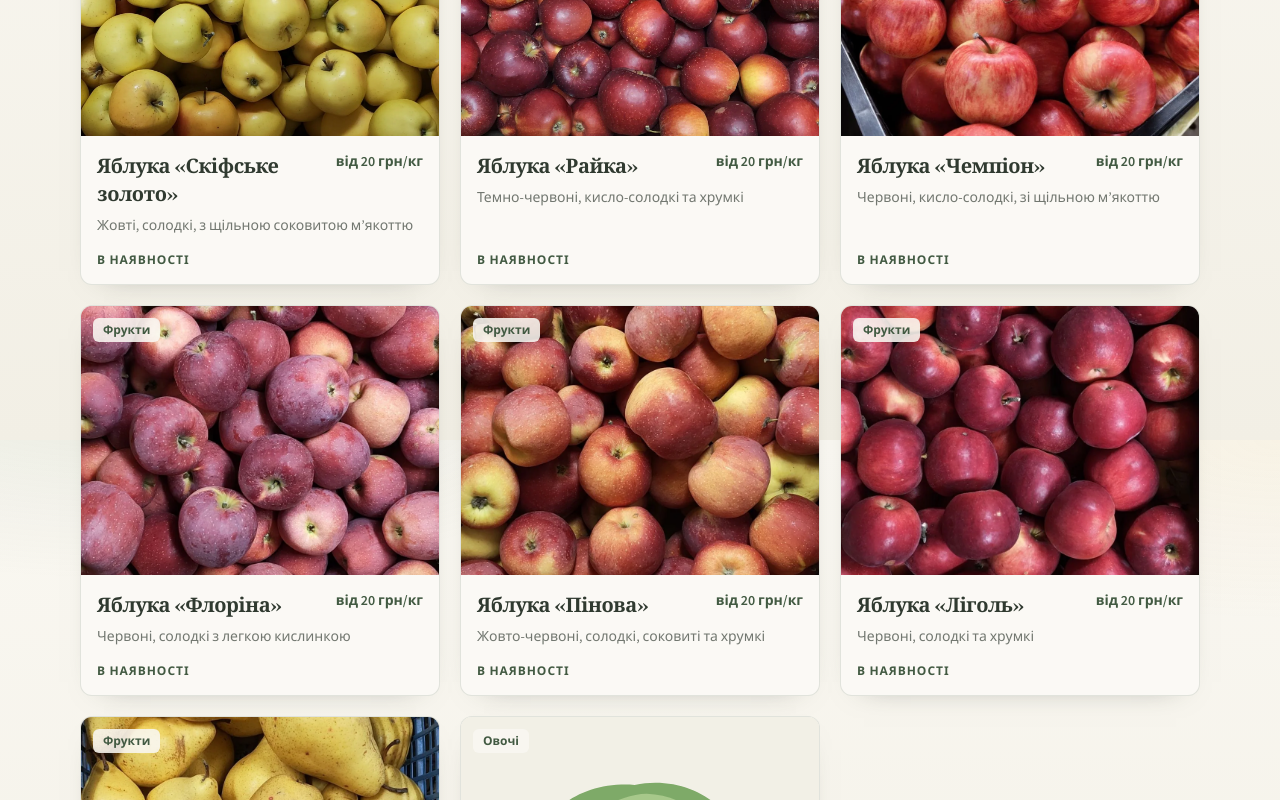
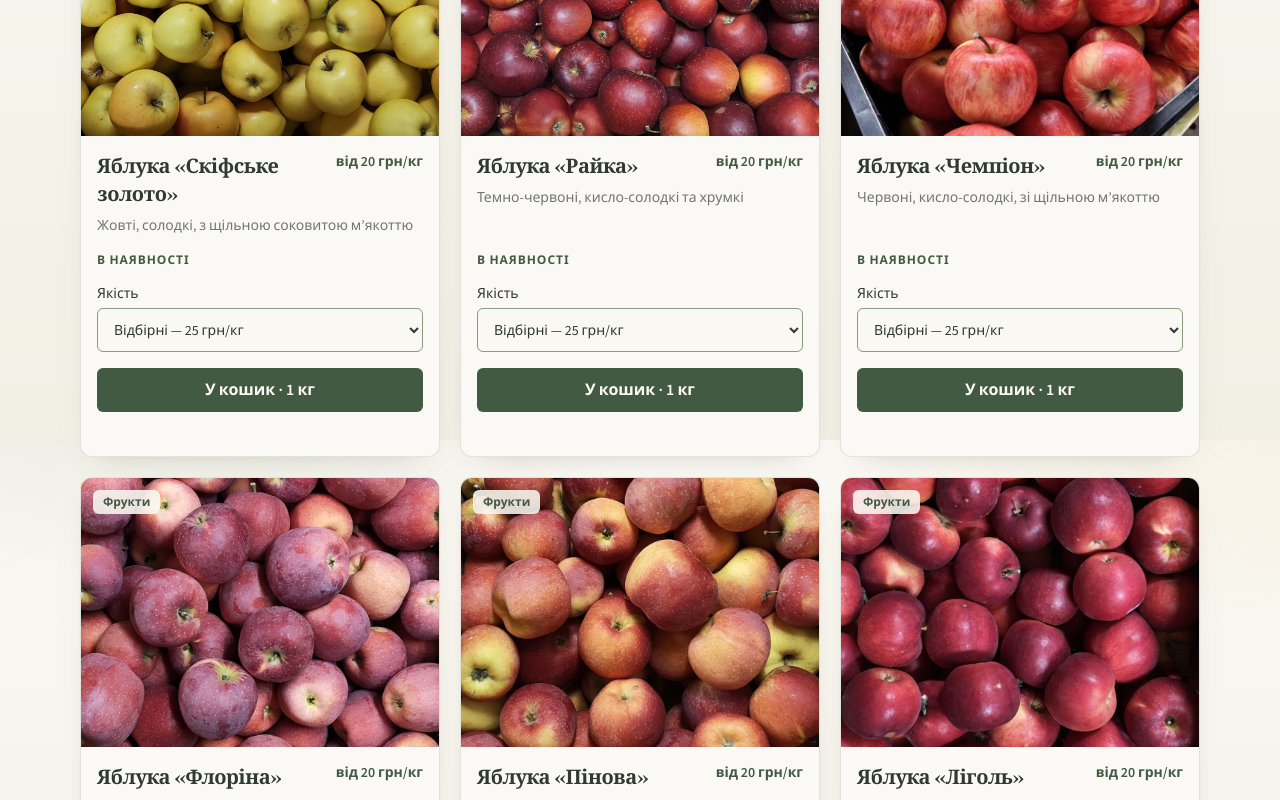
Before and after one commit to AnnaOmeliuk/milushi-garden, a React (Vite) app: page / in a window 1280 px wide. Shown: the part 1160-1960 px from the top of the page. Built offline with nearby package versions, Linux system fonts and the light colour scheme.

Commit message:
feat: add quick add-to-cart controls on product cards

```diff
--- a/src/components/ProductCard.tsx
+++ b/src/components/ProductCard.tsx
@@ -1,6 +1,9 @@
+import { useState } from 'react'
 import { Link } from 'react-router-dom'
+import { useCart } from '../context/CartContext'
+import type { Quality } from '../types/product'
 import type { Availability, Product } from '../types/product'
-import { CATEGORY_LABELS, UNIT_LABELS, getAvailabilityLabel } from '../types/product'
+import { CATEGORY_LABELS, UNIT_LABELS, QUALITY_LABELS, getAvailabilityLabel } from '../types/product'
 import { getEffectiveAvailability } from '../data/products'
 
 type Props = {
@@ -11,13 +14,21 @@ type Props = {
 export function ProductCard({ product, availability }: Props) {
   const status = availability ?? getEffectiveAvailability(product)
   const unavailable = status === 'out_of_stock'
+  const { add } = useCart()
+  const [quality, setQuality] = useState<Quality>('selected')
+  const [added, setAdded] = useState(false)
+  const hasSecondGrade = product.secondGradePricePerKg !== undefined
+  function addToCart() {
+    if (unavailable) return
+    add(product.slug, hasSecondGrade ? quality : 'selected', 1)
+    setAdded(true)
+  }
 
   return (
-    <Link
-      to={`/product/${product.slug}`}
+    <div
       className="group flex flex-col overflow-hidden rounded-xl border border-[color-mix(in_srgb,var(--color-green)_14%,transparent)] bg-[color-mix(in_srgb,var(--color-bg)_80%,white)] shadow-[0_10px_30px_-24px_rgba(48,53,45,0.55)] transition duration-300 hover:-translate-y-1 hover:border-[color-mix(in_srgb,var(--color-green)_35%,transparent)] hover:shadow-[0_18px_36px_-22px_rgba(48,53,45,0.45)]"
     >
-      <div className="relative aspect-[4/3] overflow-hidden bg-[var(--color-cream)]">
+      <Link to={`/product/${product.slug}`} className="relative block aspect-[4/3] overflow-hidden bg-[var(--color-cream)]" aria-label={`Переглянути ${product.name}`}>
         <img
           src={product.images[0]}
           alt={product.name}
@@ -27,11 +38,11 @@ export function ProductCard({ product, availability }: Props) {
         <span className="absolute left-3 top-3 rounded-md bg-[color-mix(in_srgb,var(--color-bg)_88%,transparent)] px-2.5 py-1 text-xs font-semibold text-[var(--color-green)]">
           {CATEGORY_LABELS[product.category]}
         </span>
-      </div>
+      </Link>
 
       <div className="flex flex-1 flex-col gap-2 p-4">
         <div className="flex items-start justify-between gap-3">
-          <h3 className="font-display text-xl text-[var(--color-text)]">{product.name}</h3>
+          <h3 className="font-display text-xl text-[var(--color-text)]"><Link to={`/product/${product.slug}`} className="hover:underline">{product.name}</Link></h3>
           <p className="shrink-0 text-sm font-semibold text-[var(--color-green)]">
             від {Math.min(product.pricePerKg, product.secondGradePricePerKg ?? product.pricePerKg)} грн/{UNIT_LABELS[product.unit]}
           </p>
@@ -48,7 +59,21 @@ export function ProductCard({ product, availability }: Props) {
         >
           {getAvailabilityLabel(product, status)}
         </p>
+        {hasSecondGrade && !unavailable && (
+          <label className="mt-2 text-sm text-[var(--color-text)]">Якість
+            <select value={quality} onChange={event => { setQuality(event.target.value as Quality); setAdded(false) }}
+              className="mt-1 block min-h-11 w-full rounded-md border border-[var(--color-soft-green)] bg-[var(--color-bg)] px-3">
+              <option value="selected">{QUALITY_LABELS.selected} — {product.pricePerKg} грн/{UNIT_LABELS[product.unit]}</option>
+              <option value="second">{QUALITY_LABELS.second} — {product.secondGradePricePerKg} грн/{UNIT_LABELS[product.unit]}</option>
+            </select>
+          </label>
+        )}
+        <button type="button" disabled={unavailable} onClick={addToCart}
+          className="mt-2 min-h-11 w-full rounded-md bg-[var(--color-green)] px-4 py-2 font-semibold text-[var(--color-bg)] transition hover:bg-[var(--color-leaf)] disabled:cursor-not-allowed disabled:opacity-50">
+          {unavailable ? 'Немає в наявності' : 'У кошик · 1 ' + UNIT_LABELS[product.unit]}
+        </button>
+        <p aria-live="polite" className="min-h-5 text-sm text-[var(--color-green)]">{added ? '✓ Додано до кошика' : ''}</p>
       </div>
-    </Link>
+    </div>
   )
 }
```
